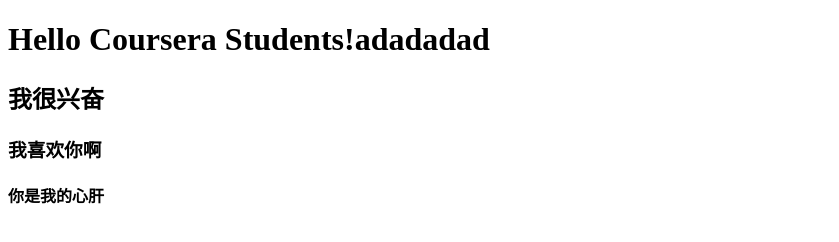
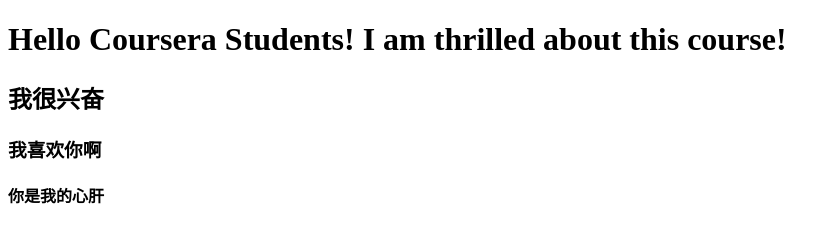
Before and after one commit to huangpuyuan/courseraTest, a plain HTML site: page index.html in a window 1280 px wide. Shown: the whole page, without its empty margins (0-839 px from the left). Drawn offline with Linux system fonts and the light colour scheme.

Commit message:
Next version

```diff
--- a/index.html
+++ b/index.html
@@ -5,7 +5,7 @@
     <title>Hello Corsera</title>
   </head>
   <body>
-    <h1>Hello Coursera Students!adadadad</h1>
+    <h1>Hello Coursera Students! I am thrilled about this course!</h1>
     <h2>我很兴奋</h2>
     <h3>我喜欢你啊</h3>
     <h4>你是我的心肝</h4>
```
